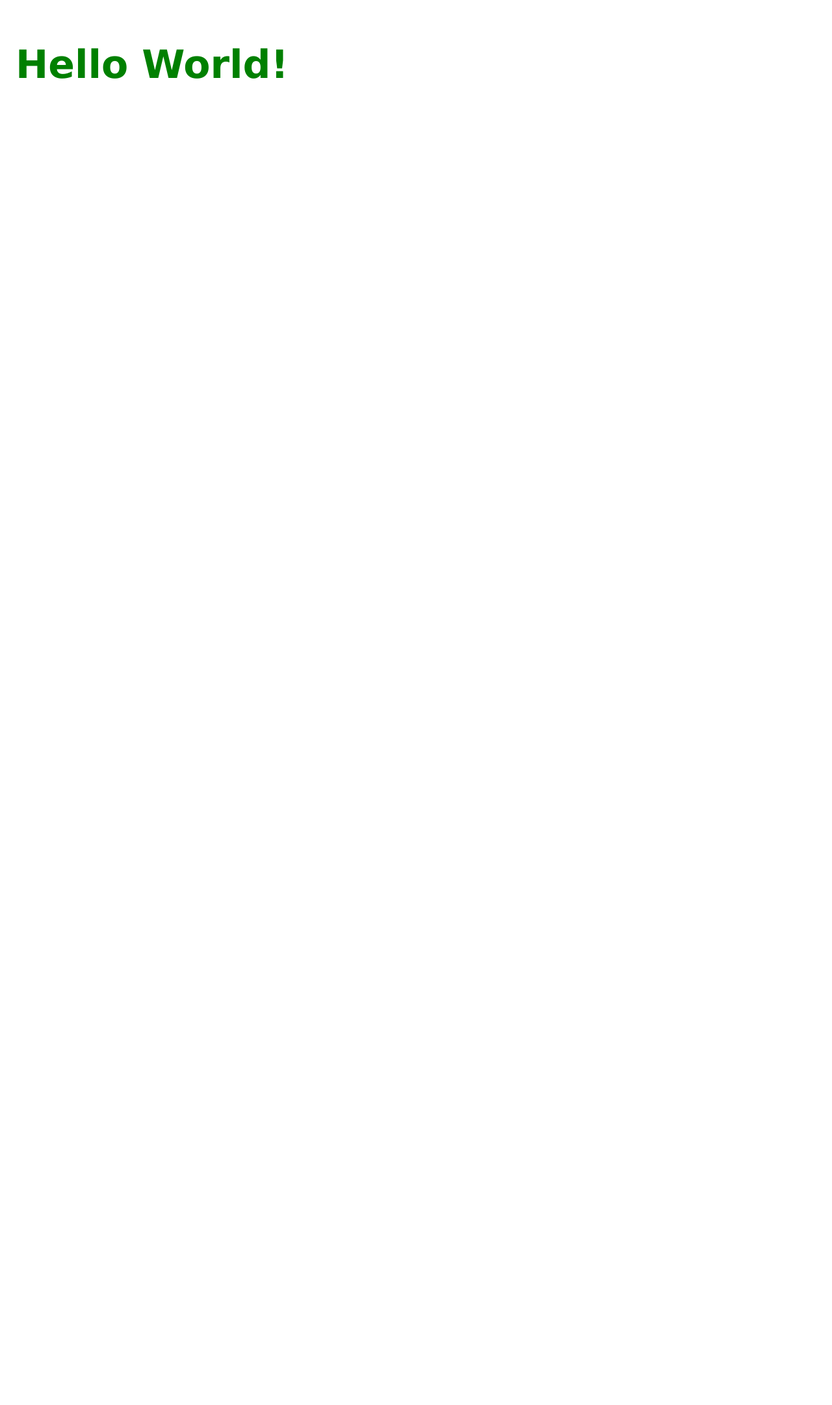
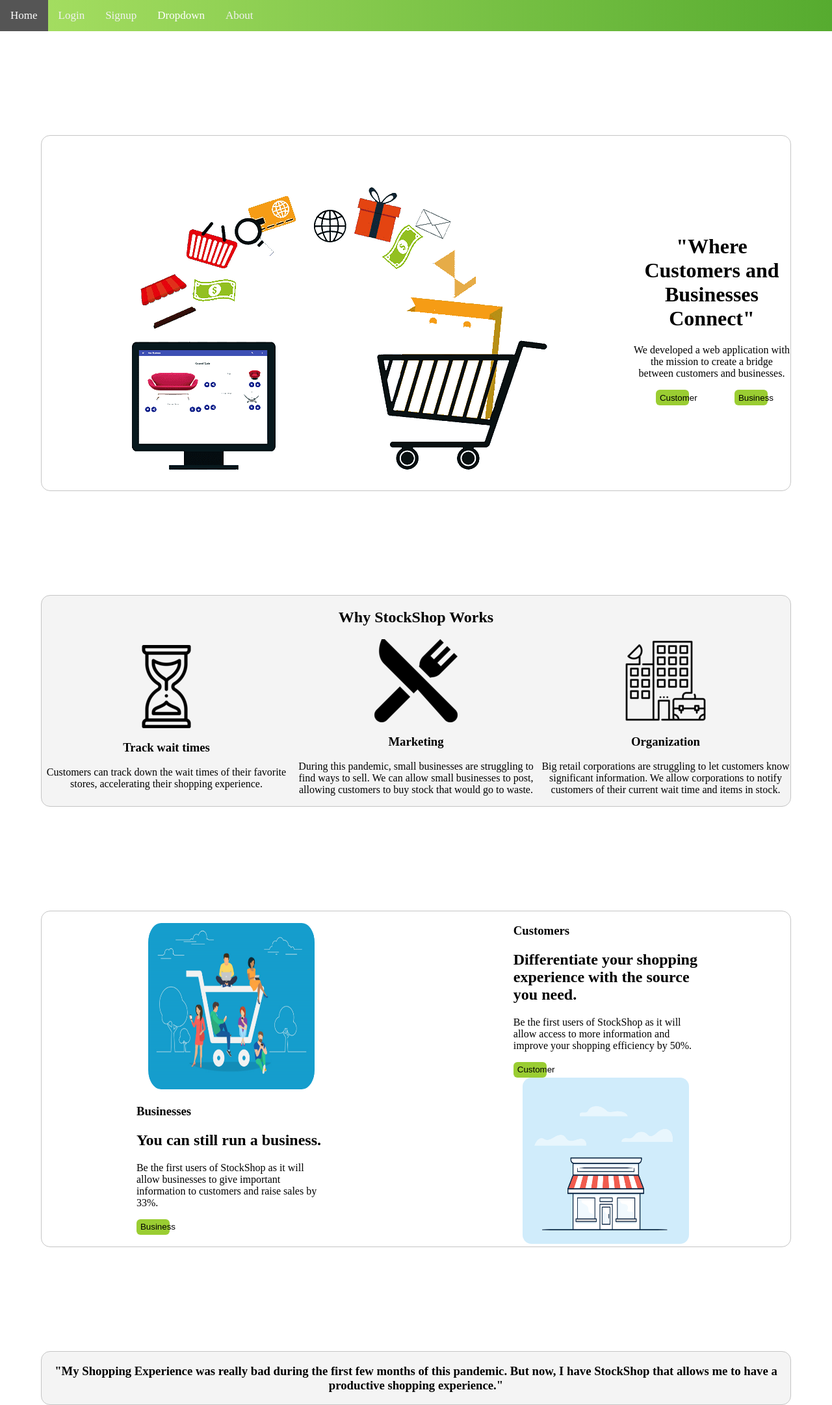
Before and after one commit to irislawly/COMP-2800-Team-BBY-05, a plain HTML site: page index.html in a window 1280 px wide. Shown: the whole page at 65% size. Before the commit the page ends 800 px from the top, so only its background shows below. Drawn offline with Linux system fonts and the light colour scheme.

Commit message:
Created very basic landing page based off of wireframe, missing a few components

```diff
--- a/index.html
+++ b/index.html
@@ -4,12 +4,119 @@
 <head>
     <meta charset="UTF-8">
     <meta name="viewport" content="width=device-width, initial-scale=1.0">
-    <link rel="stylesheet" href="style.css">
+    <link rel="stylesheet" href="styling/index.css">
     <title>COMP 2800 COVID-19 Project</title>
 </head>
 
 <body>
-    <h1>Hello World!</h1>
+    <!-- Nav Bar -->
+    <div class="topnav" id="myTopnav">
+        <a href="#home" class="active">Home</a>
+        <a href="#news">Login</a>
+        <a href="#contact">Signup</a>
+        <div class="dropdown">
+            <button class="dropbtn">Dropdown
+                <i class="fa fa-caret-down"></i>
+            </button>
+            <div class="dropdown-content">
+                <a href="#">Link 1</a>
+                <a href="#">Link 2</a>
+                <a href="#">Link 3</a>
+            </div>
+        </div>
+        <a href="#about">About</a>
+        <a href="javascript:void(0);" class="icon" onclick="myFunction()">&#9776;</a>
+    </div>
+    <!-- First Box -->
+    <div class="container1">
+        <div class="imageBox1">
+            <img src="indexImages/img1.png">
+        </div>
+        <div class="textBox1">
+            <h1>"Where Customers and Businesses Connect"</h1>
+            <p>We developed a web application with the mission to create a
+                bridge between customers and businesses.
+            </p>
+            <div class="subContainer1">
+                <button id="customerButton">Customer</button>
+                <button id="businessButton">Business</button>
+            </div>
+        </div>
+    </div>
+    <!-- Second Box -->
+    <div class="overBox">
+        <div class="headerBox2">
+            <h2>Why StockShop Works</h2>
+        </div>
+        <div class="container2">
+            <div class="textBox2">
+                <img src="indexImages/img2.png">
+                <h3>Track wait times</h3>
+                <p>Customers can track down the wait times
+                    of their favorite stores, accelerating
+                    their shopping experience.
+                </p>
+            </div>
+            <div class="textBox2">
+                <img src="indexImages/img3.png">
+                <h3>Marketing</h3>
+                <p>During this pandemic, small businesses are
+                    struggling to find ways to sell. We can allow small businesses
+                    to post, allowing customers to buy stock that would go to waste.
+                </p>
+            </div>
+            <div class="textBox2">
+                <img src="indexImages/img4.png">
+                <h3>Organization</h3>
+                <p>Big retail corporations are struggling to let
+                    customers know significant information. We allow corporations
+                    to notify customers of their current wait time and items in stock.
+                </p>
+            </div>
+        </div>
+    </div>
+    <!-- Third Box -->
+    <div class="container3">
+        <div class="subContainer3">
+            <div class="imageBox3">
+                <img src="indexImages/img6.png">
+            </div>
+            <div class="textBox3">
+                <h3>Businesses</h3>
+                <h2>You can still run a business.</h2>
+                <p>Be the first users of StockShop as it will allow
+                    businesses to give important information to customers
+                    and raise sales by 33%.
+                </p>
+                <button id="businessButton">Business</button>
+            </div>
+        </div>
+        <div class="subContainer3">
+            <div class="textBox3">
+                <h3>Customers</h3>
+                <h2>Differentiate your shopping experience
+                    with the source you need.
+                </h2>
+                <p>Be the first users of StockShop as it will allow
+                    access to more information and improve your shopping efficiency by 50%.
+                </p>
+                <button id="customerButton">Customer</button>
+            </div>
+            <div class="imageBox3">
+                <img src="indexImages/img5.png">
+            </div>
+        </div>
+    </div>
+    <!-- Fourth Box -->
+    <div class="container4">
+        <div class="headerBox4">
+            <h3>"My Shopping Experience was really bad during the first few
+                months of this pandemic. But now, I have StockShop that allows
+                me to have a productive shopping experience."</h3>
+        </div>
+    </div>
+    <!-- Scripts -->
+    <script src="index.js"></script>
 </body>
 
 </html>
--- /dev/null
+++ b/index.js
@@ -0,0 +1,9 @@
+/* Toggle between adding and removing the "responsive" class to topnav when the user clicks on the icon */
+function myFunction() {
+    var x = document.getElementById("myTopnav");
+    if (x.className === "topnav") {
+      x.className += " responsive";
+    } else {
+      x.className = "topnav";
+    }
+  }
--- /dev/null
+++ b/styling/index.css
@@ -0,0 +1,293 @@
+body {
+    margin: 0;
+}
+
+/* Add a black background color to the top navigation */
+.topnav {
+    background: #56ab2f;
+    /* fallback for old browsers */
+    background: -webkit-linear-gradient(to right, #a8e063, #56ab2f);
+    /* Chrome 10-25, Safari 5.1-6 */
+    background: linear-gradient(to right, #a8e063, #56ab2f);
+    /* W3C, IE 10+/ Edge, Firefox 16+, Chrome 26+, Opera 12+, Safari 7+ */
+    overflow: hidden;
+    position: sticky;
+}
+
+/* Style the links inside the navigation bar */
+.topnav a {
+    float: left;
+    display: block;
+    color: #f2f2f2;
+    text-align: center;
+    padding: 14px 16px;
+    text-decoration: none;
+    font-size: 17px;
+}
+
+/* Add an active class to highlight the current page */
+.active {
+    background-color: #4CAF50;
+    color: white;
+}
+
+/* Hide the link that should open and close the topnav on small screens */
+.topnav .icon {
+    display: none;
+}
+
+/* Dropdown container - needed to position the dropdown content */
+.dropdown {
+    float: left;
+    overflow: hidden;
+    transition: all 0.5s;
+}
+
+/* Style the dropdown button to fit inside the topnav */
+.dropdown .dropbtn {
+    font-size: 17px;
+    border: none;
+    outline: none;
+    color: white;
+    padding: 14px 16px;
+    background-color: inherit;
+    font-family: inherit;
+    margin: 0;
+}
+
+/* Style the dropdown content (hidden by default) */
+.dropdown-content {
+    display: none;
+    position: absolute;
+    background-color: #f9f9f9;
+    min-width: 160px;
+    box-shadow: 0px 8px 16px 0px rgba(0, 0, 0, 0.2);
+    z-index: 1;
+}
+
+/* Style the links inside the dropdown */
+.dropdown-content a {
+    float: none;
+    color: black;
+    padding: 12px 16px;
+    text-decoration: none;
+    display: block;
+    text-align: left;
+}
+
+/* Add a dark background on topnav links and the dropdown button on hover */
+.topnav a:hover,
+.dropdown:hover .dropbtn {
+    background-color: #555;
+    color: white;
+}
+
+/* Add a grey background to dropdown links on hover */
+.dropdown-content a:hover {
+    background-color: #ddd;
+    color: black;
+}
+
+/* Show the dropdown menu when the user moves the mouse over the dropdown button */
+.dropdown:hover .dropdown-content {
+    display: block;
+}
+
+/* When the screen is less than 600 pixels wide, hide all links, except for the first one ("Home"). Show the link that contains should open and close the topnav (.icon) */
+@media screen and (max-width: 600px) {
+
+    .topnav a:not(:first-child),
+    .dropdown .dropbtn {
+        display: none;
+    }
+
+    .topnav a.icon {
+        float: right;
+        display: block;
+    }
+}
+
+/* The "responsive" class is added to the topnav with JavaScript when the user clicks on the icon. This class makes the topnav look good on small screens (display the links vertically instead of horizontally) */
+@media screen and (max-width: 600px) {
+    .topnav.responsive {
+        position: relative;
+    }
+
+    .topnav.responsive a.icon {
+        position: absolute;
+        right: 0;
+        top: 0;
+    }
+
+    .topnav.responsive a {
+        float: none;
+        display: block;
+        text-align: left;
+    }
+
+    .topnav.responsive .dropdown {
+        float: none;
+    }
+
+    .topnav.responsive .dropdown-content {
+        position: relative;
+    }
+
+    .topnav.responsive .dropdown .dropbtn {
+        display: block;
+        width: 100%;
+        text-align: left;
+    }
+}
+
+.container1 {
+    margin-left: auto;
+    margin-right: auto;
+    margin-top: 20vh;
+    display: flex;
+    flex-direction: row;
+    align-items: center;
+    border: 1px solid rgb(197, 197, 197);
+    border-radius: 14px;
+    width: 90%;
+}
+
+.textBox1 {
+    flex: 1;
+    text-align: center;
+}
+
+.imageBox1 {
+    flex: 1;
+}
+
+@media screen and (max-width: 700px) {
+    .container1 {
+        flex-direction: column;
+        margin-top: 2vh;
+    }
+}
+
+.subContainer1 {
+    display: flex;
+    flex-direction: row;
+}
+
+#customerButton,
+#businessButton {
+    margin-left: auto;
+    margin-right: auto;
+    width: 4vw;
+    height: 3vh;
+    text-align: center;
+    border-radius: 6px;
+    border: none;
+    background-color: yellowgreen;
+}
+
+@media screen and (max-width: 700px) {
+    .subContainer1 {
+        flex-direction: column;
+    }
+
+    #customerButton,
+    #businessButton {
+        width: 20vw;
+        margin-bottom: 1vh;
+    }
+}
+
+.headerBox2 h2 {
+    text-align: center;
+}
+
+.container2 {
+    margin-left: auto;
+    margin-right: auto;
+    display: flex;
+    flex-direction: row;
+    align-items: center;
+}
+
+.textBox2 {
+    flex: 1;
+}
+
+.textBox2 img {
+    margin-left: auto;
+    margin-right: auto;
+    display: block;
+}
+
+.textBox2 h3,
+.textBox2 p {
+    text-align: center;
+}
+
+.overBox {
+    margin-left: auto;
+    margin-right: auto;
+    margin-top: 20vh;
+    border: 1px solid rgb(197, 197, 197);
+    border-radius: 14px;
+    width: 90%;
+    background-color: rgb(244, 244, 244);
+}
+
+@media screen and (max-width: 700px) {
+    .container2 {
+        flex-direction: column;
+    }
+}
+
+.container3 {
+    margin-left: auto;
+    margin-right: auto;
+    display: flex;
+    flex-direction: row;
+    align-items: center;
+    width: 90%;
+    border: 1px solid rgb(197, 197, 197);
+    border-radius: 14px;
+    margin-top: 20vh;
+}
+
+.subContainer3 {
+    margin-left: auto;
+    margin-right: auto;
+    display: flex;
+    flex-direction: column;
+    align-items: center;
+}
+
+.textBox3 {
+    width: 50%;
+}
+
+.imageBox3 img {
+    width: 256px;
+    height: 256px;
+    border-radius: 14px;
+}
+
+@media screen and (max-width: 700px) {
+    .container3 {
+        flex-direction: column;
+    }
+}
+
+.container4 {
+    margin-left: auto;
+    margin-right: auto;
+    margin-top: 20vh;
+    align-items: center;
+    border: 1px solid rgb(197, 197, 197);
+    border-radius: 14px;
+    width: 90%;
+    background-color: rgb(244, 244, 244);
+    display: flex;
+}
+
+.headerBox4 h3 {
+    text-align: center;
+}
--- /dev/null
+++ b/styling/style.css
@@ -0,0 +1,9 @@
+body {
+    padding: 2vh;
+    font-family: Verdana;
+}
+
+h1 {
+    font-size: 60px;
+    color: green;
+}
```
Also changed, not shown: indexImages/img1.png (added), indexImages/img2.png (added), indexImages/img3.png (added), indexImages/img4.png (added), indexImages/img5.png (added), indexImages/img6.png (added).
